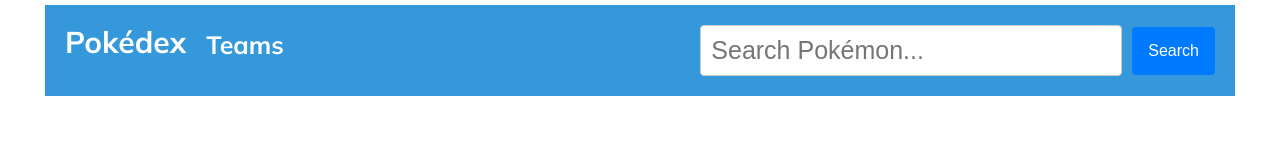
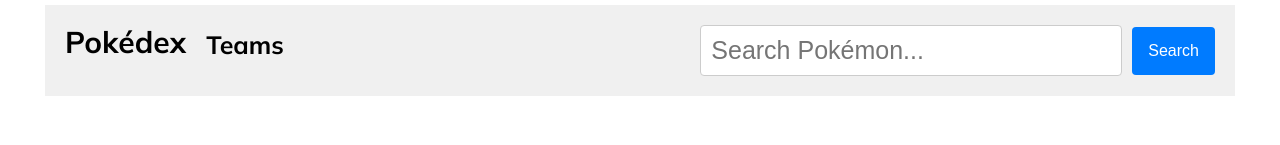
Before and after one commit to MarcusTollefsen/Eksamen_gruppe1, a React (Vite) app in the folder Pokeapp/: page / in a window 1280 px wide. Shown: the top 145 px of the page. Built offline with nearby package versions, Linux system fonts and the light colour scheme; no server answers.

Commit message:
endret farge

```diff
--- a/Pokeapp/src/styles/header/header.scss
+++ b/Pokeapp/src/styles/header/header.scss
@@ -5,10 +5,11 @@
   display: flex;
   align-items: center;
   justify-content: space-between;
-  background-color: #3498db;
+  background-color:  #f0f0f0;
   color: white;
   padding: 20px 20px;
   margin: 5px;
+  color: black;
 }
 
 nav ul {
```
